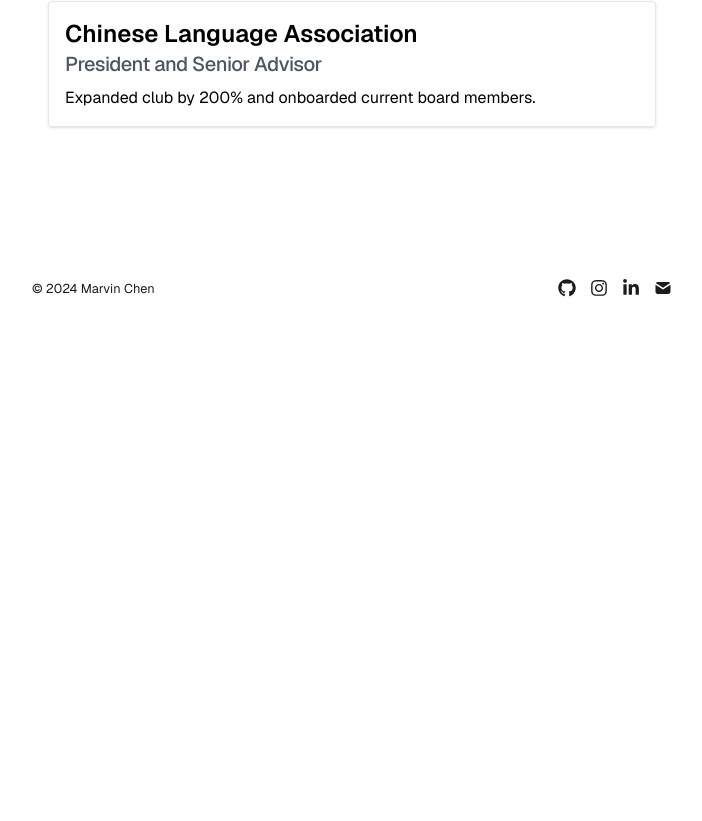
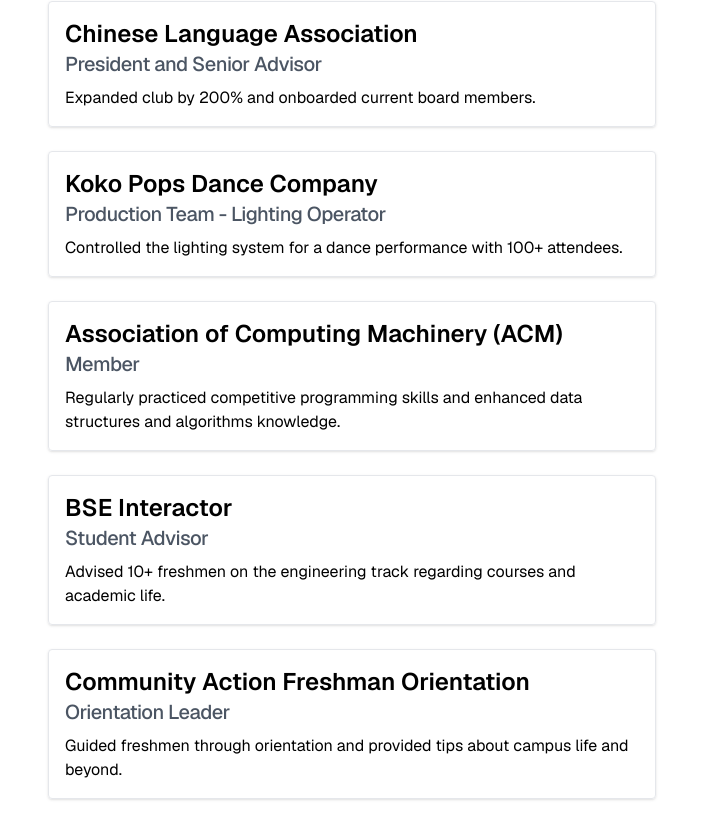
Before and after one commit to marvin-chen/nextfolio-a-simple-next-js-portfolio, a Next.js app: page /extracurriculars in a window 1280 px wide. Shown: the part 439-1260 px from the top of the page, without its empty margins (288-990 px from the left). Before the commit the page ends 897 px from the top, so only its background shows below. Built offline with nearby package versions, Linux system fonts and the light colour scheme.

Commit message:
more extracurriculars

```diff
--- a/app/extracurriculars/page.tsx
+++ b/app/extracurriculars/page.tsx
@@ -10,6 +10,26 @@
     title: "Chinese Language Association",
     role: "President and Senior Advisor",
     description: "Expanded club by 200% and onboarded current board members."
+  },
+  {
+    title: "Koko Pops Dance Company",
+    role: "Production Team - Lighting Operator",
+    description: "Controlled the lighting system for a dance performance with 100+ attendees."
+  },
+  {
+    title: "Association of Computing Machinery (ACM)",
+    role: "Member",
+    description: "Regularly practiced competitive programming skills and enhanced data structures and algorithms knowledge."
+  },
+  {
+    title: "BSE Interactor",
+    role: "Student Advisor",
+    description: "Advised 10+ freshmen on the engineering track regarding courses and academic life."
+  },
+  {
+    title: "Community Action Freshman Orientation",
+    role: "Orientation Leader",
+    description: "Guided freshmen through orientation and provided tips about campus life and beyond."
   }
 ];
 
--- a/app/page.tsx
+++ b/app/page.tsx
@@ -20,10 +20,10 @@
 
       <div className="prose prose-neutral dark:prose-invert">
         <p>
-          I'm a third-year Computer Science student at Princeton University with a minor in Finance and East Asian Studies.
+          I'm a third-year Computer Science student at Princeton University with minors in Finance and East Asian Studies.
         </p>
         <p>
-          My technical skills include programming in Python, Java, JavaScript, and C/C++, as well as experience with various data analysis and machine learning tools.
+          My technical skills include programming in Python, Java, JavaScript, and C/C++, as well as experience with web development, data analysis and machine learning tools.
         </p>
         <p>
           I've worked on several projects involving web development, machine learning, and data analysis. These projects have allowed me to apply my skills in real-world scenarios and contribute to open-source communities.
```
